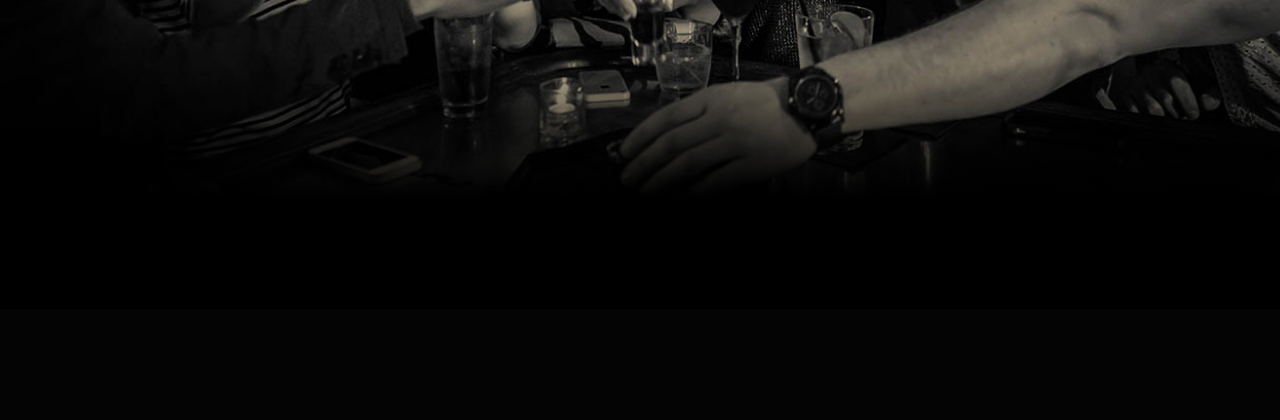
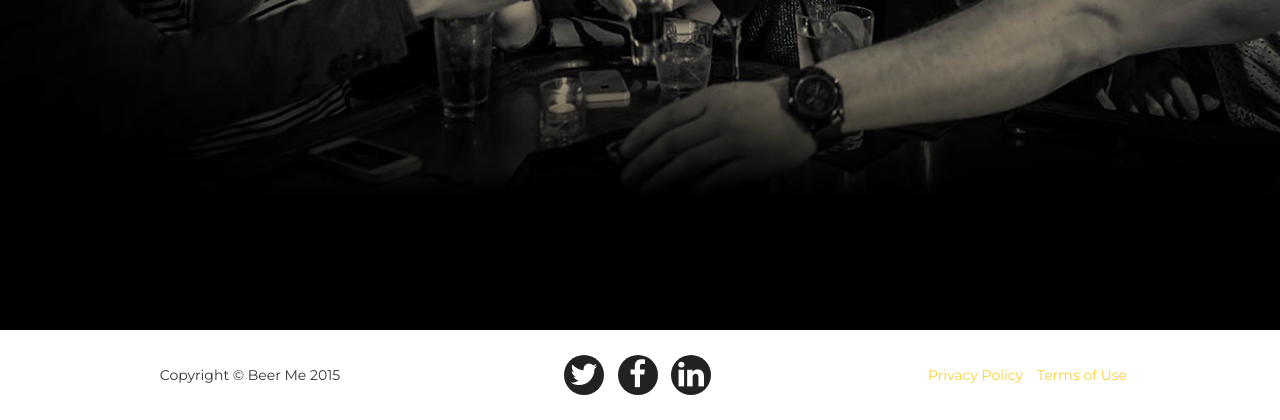
Before and after one commit to sammartinez/Beer_Me, a PHP site: template views/index.html.twig in a window 1280 px wide. Shown: the part 491-911 px from the top of the page. Before the commit the page ends 673 px from the top, so only its background shows below. Run offline with PHP 8.4, Linux system fonts and the light colour scheme; the template is opened without the code that fills it, so the values that code supplies are empty; some libraries are stand-ins or nearby versions; some web fonts are replaced.

Commit message:
Styling and bugs fixed

```diff
--- a/views/index.html.twig
+++ b/views/index.html.twig
@@ -99,6 +99,33 @@
                 {% endif %}
             </div>
         </section>
+        <footer>
+            <div class="container">
+                <div class="row">
+                    <div class="col-md-4">
+                        <span class="copyright">Copyright &copy; Beer Me 2015</span>
+                    </div>
+                    <div class="col-md-4">
+                        <ul class="list-inline social-buttons">
+                            <li><a href="#"><i class="fa fa-twitter"></i></a>
+                            </li>
+                            <li><a href="#"><i class="fa fa-facebook"></i></a>
+                            </li>
+                            <li><a href="#"><i class="fa fa-linkedin"></i></a>
+                            </li>
+                        </ul>
+                    </div>
+                    <div class="col-md-4">
+                        <ul class="list-inline quicklinks">
+                            <li><a href="#">Privacy Policy</a>
+                            </li>
+                            <li><a href="#">Terms of Use</a>
+                            </li>
+                        </ul>
+                    </div>
+                </div>
+            </div>
+        </footer>
 
 
             <!-- jQuery -->
@@ -113,7 +140,7 @@
             <script src="js/cbpAnimatedHeader.js"></script>
 
             <!-- Contact Form JavaScript -->
-            <script src="js/jqBootstrapValidation.js"></script>
+            <!-- <script src="js/jqBootstrapValidation.js"></script> -->
             <script src="js/contact_me.js"></script>
 
             <!-- Custom Theme JavaScript -->
--- a/web/css/main.css
+++ b/web/css/main.css
@@ -346,7 +346,7 @@ section h3.section-subheading {
 
 @media(min-width:768px) {
     section {
-        padding: 0 0 50px 10px;
+        padding: 30px 0 100px 10px;
     }
 }
 
@@ -728,6 +728,7 @@ section#contact .text-danger {
 footer {
     padding: 25px 0;
     text-align: center;
+    background-color: #fff;
 }
 
 footer span.copyright {
@@ -754,10 +755,11 @@ ul.social-buttons li a {
     width: 40px;
     height: 40px;
     border-radius: 100%;
-    font-size: 20px;
+    font-size: 30px;
     line-height: 40px;
     outline: 0;
     color: #fff;
+    padding: 5;
     background-color: #222;
     -webkit-transition: all .3s;
     -moz-transition: all .3s;
```
